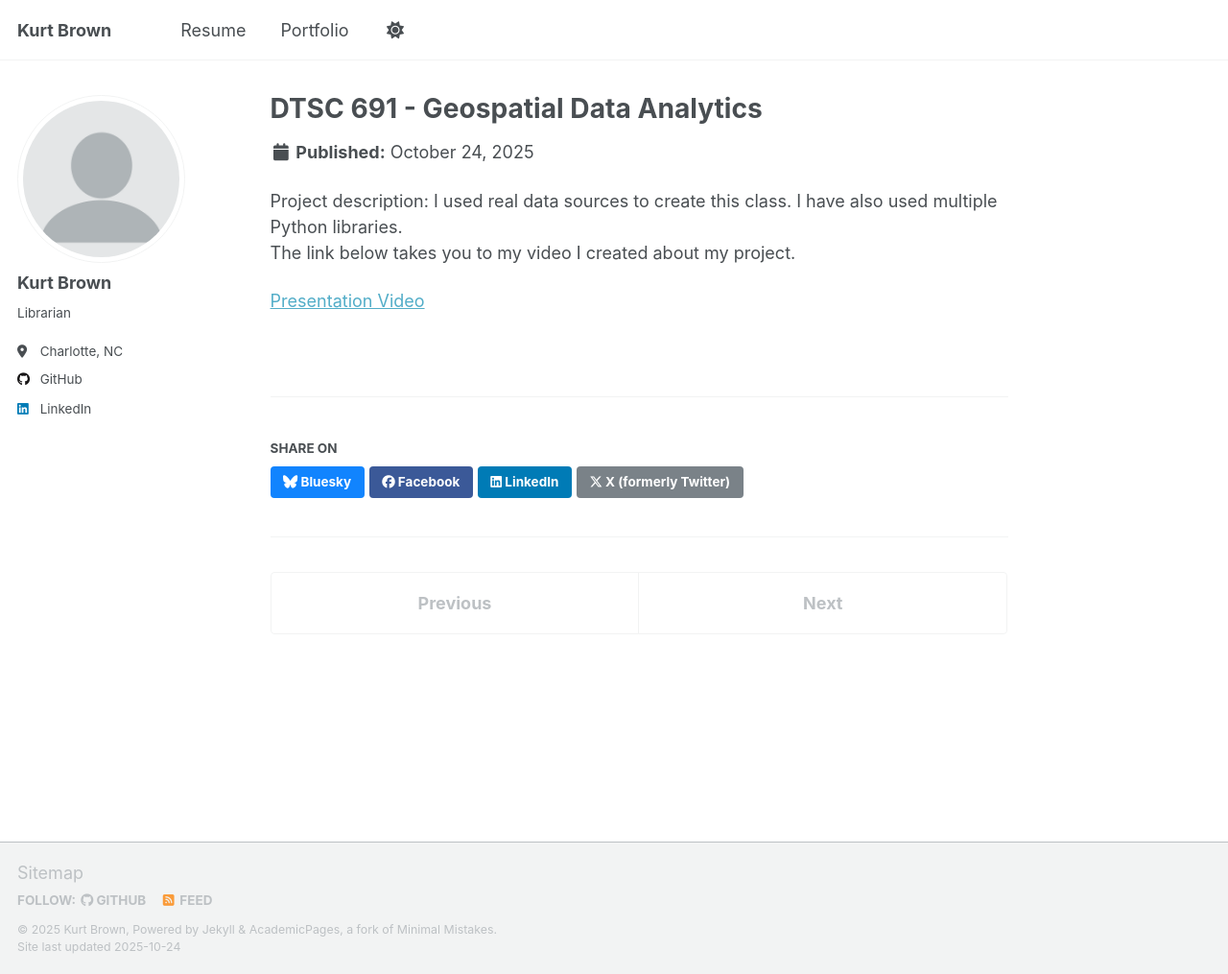
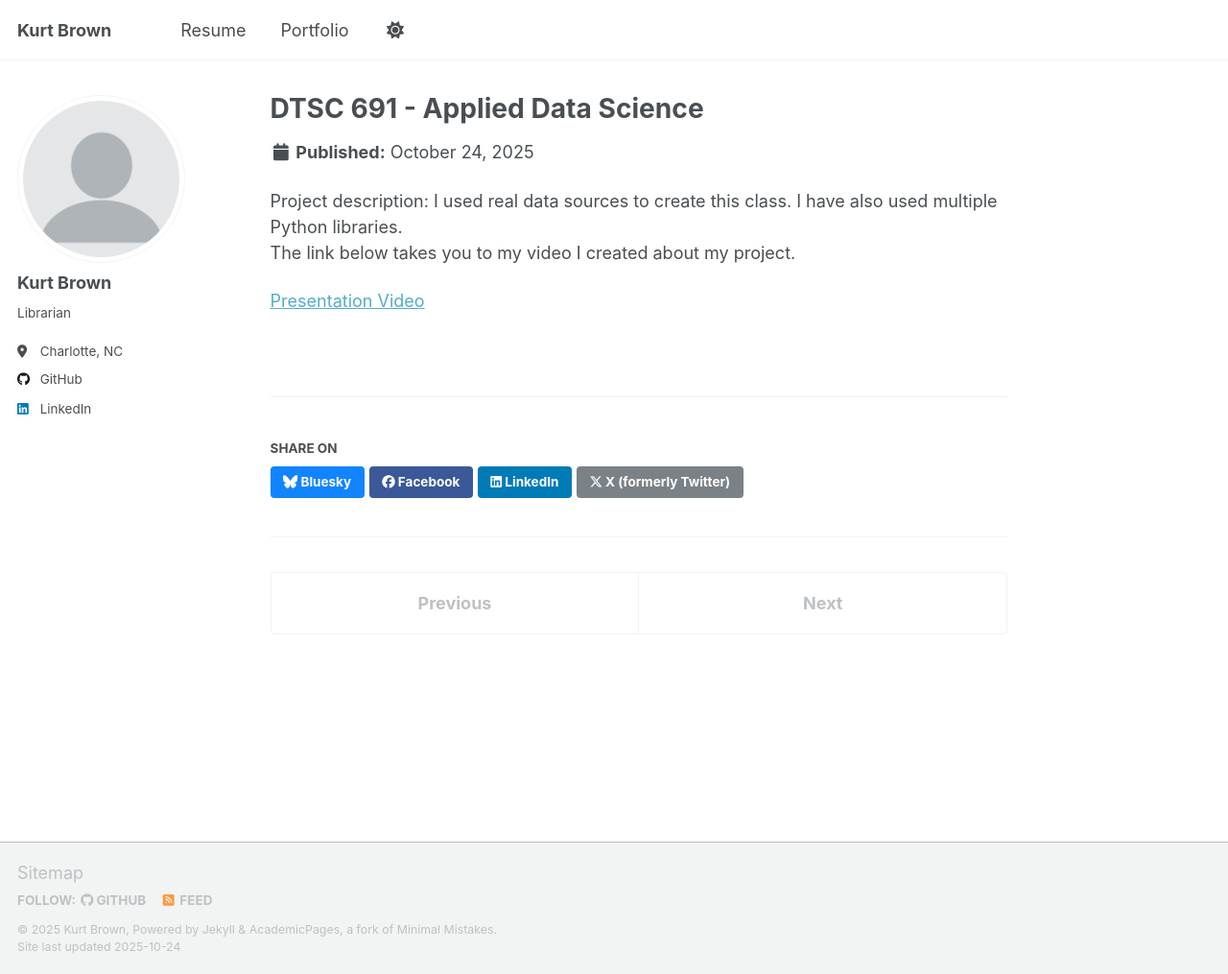
Before and after one commit to klbrown13/klbrown13.github.io, a Jekyll site: the page built from _portfolio/portfolio-2.md, in a window 1280 px wide and 1015 px high. Shown: the whole window at 96% size. Built offline with Jekyll 4.4.1, drawn with Linux system fonts in a browser that asks for light colours; a script that is not in the unit is left out.

Commit message:
Update portfolio-2.md

```diff
--- a/_portfolio/portfolio-2.md
+++ b/_portfolio/portfolio-2.md
@@ -1,5 +1,5 @@
 ---
-title: "DTSC 691 - Geospatial Data Analytics"
+title: "DTSC 691 - Applied Data Science"
 excerpt: "For my capstone for my MS in Data Science program, I created a Geospatial Data Analytics course using Python libraries"
 collection: portfolio
 ---
```
